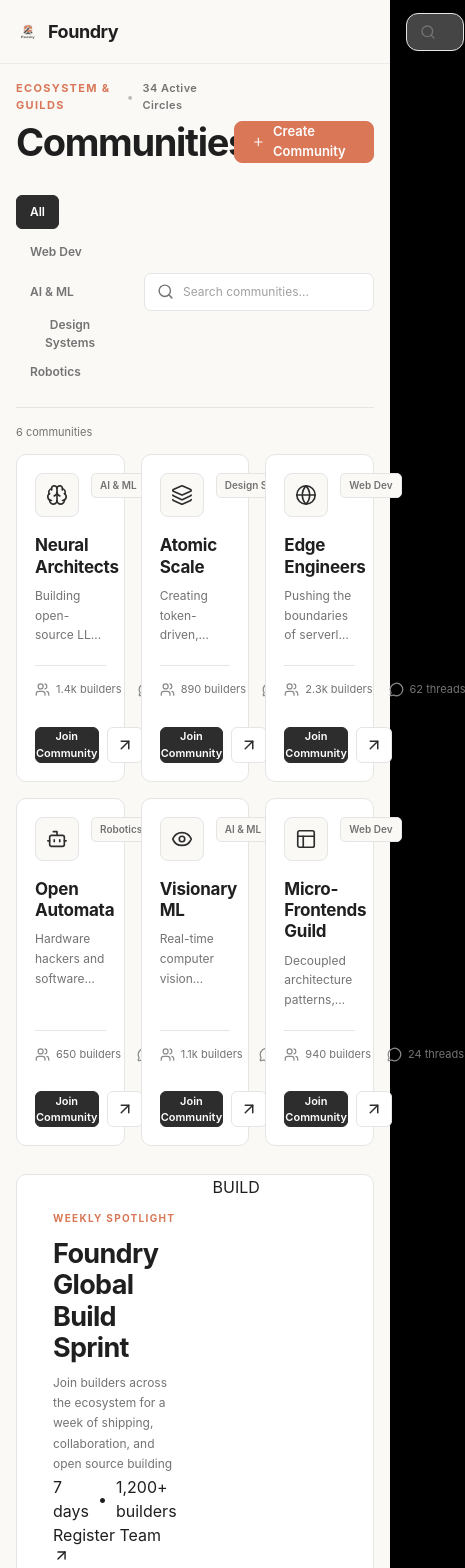
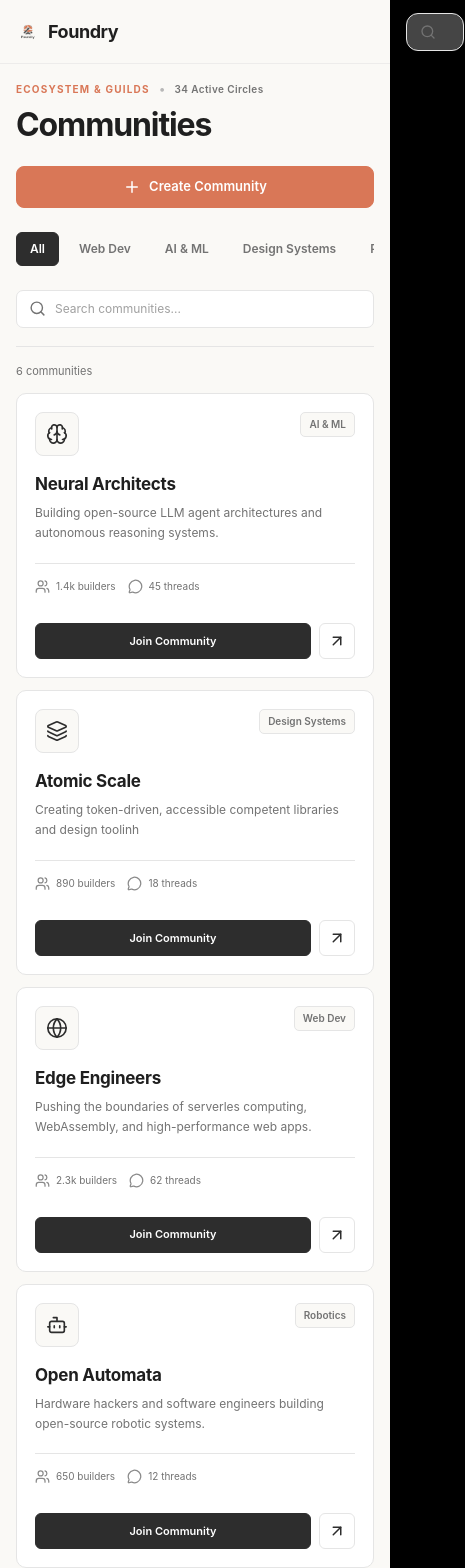
Before and after one commit to TechSage01/Foundry-Frontend, a React (Vite) app: page /communities in a window 390 px wide. Shown: the top 1568 px of the page, 465 px wide, since content can reach past the window. Built offline with nearby package versions, Linux system fonts and the light colour scheme.

Commit message:
style: Communities page styling

```diff
--- a/src/pages/Communities.css
+++ b/src/pages/Communities.css
@@ -458,4 +458,164 @@
   display: flex;
   align-items: center;
   gap: 9px;
+  margin-top: 16px;
+  color: #737373;
+  font-size: 11px;
+  font-weight: 600;
 }
+.spotlight-button {
+  display: inline-flex;
+  align-items: center;
+  gap: 8px;
+  height: 38px;
+  margin-top: 20px;
+  padding: 0 14px;
+  border: 1px solid #d97757;
+  background: #d97757;
+  color: #ffffff;
+  font-family: inherit;
+  font-size: 11px;
+  font-weight: 600;
+  cursor: pointer;
+  transition:
+    background-color 0.2s ease,
+    border-color 0.2s ease;
+}
+.spotlight-button:hover {
+  background: #c86649;
+  border-color: #c86649;
+}
+.spotlight-visual {
+  display: flex;
+  align-items: center;
+  justify-content: center;
+  min-height: 260px;
+  background: #2d2d2d;
+  color: #ffffff;
+  position: relative;
+  overflow: hidden;
+}
+.spotlight-visual::before, .spotlight-visual::after {
+  content: '';
+  position: absolute;
+  border: 1px solid rgba(255, 255, 255, 0.12);
+}
+.spotlight-visual::before{
+  width: 180px;
+  height: 180px;
+  border-radius: 50%;
+}
+
+.spotlight-visual span {
+  position: relative;
+  z-index: 1;
+  color: #ffffff;
+  font-size: 34px;
+  font-weight: 800;
+  letter-spacing: 0.18em;
+}
+
+/* media responsiveness */
+@media (max-width: 1100px) {
+  .community-grid {
+    grid-template-columns: repeat(2, minmax(0,1fr));
+  }
+  .community-spotlight {
+    grid-template-columns: 1fr 0.8fr;
+  }
+}
+@media (max-width: 800px) {
+  .communities-header {
+    align-items: flex-start;
+    flex-direction: column;
+  }
+  .create-community-button {
+    width: 100%;
+  }
+  .communities-controls{
+    align-items: stretch;
+    flex-direction: column;
+  }
+  .community-search {
+    width: 100%;
+  }
+  .community-spotlight {
+    grid-template-columns: 1fr;
+  }
+  .spotlight-visual {
+    min-height: 190px;
+  }
+}
+
+@media (max-width: 600px) {
+  .communities-page {
+    padding-bottom: 32px;
+  }
+  .communities-header {
+    margin-bottom: 24px;
+  }
+  .communities-header h1{
+    font-size: 32px;
+  }
+  .communities-eyebrow {
+    font-size: 10px;
+  }
+  .communities-count {
+    font-size: 10px;
+  }
+  .community-filters {
+    width: 100%;
+    overflow-x: auto;
+    flex-wrap: nowrap;
+    padding-bottom: 4px;
+    scrollbar-width: none;
+  }
+  .community-filters::-webkit-scrollbar {
+    display: none;
+  }
+  .community-filter {
+    flex-shrink: 0;
+  }
+  .community-grid {
+    grid-template-columns: 1fr;
+    gap: 12px;
+  }
+  .community-card {
+    min-height: 0;
+  }
+  .community-card-stats {
+    gap: 12px;
+  }
+  .community-stat {
+    font-size: 10px;
+  }
+  .community-spotlight{
+    margin-top: 20px;
+  }
+  .spotlight-content {
+    padding: 26px 22px;
+  }
+  .spotlight-content h2 {
+    font-size: 23px;
+  }
+  .spotlight-visual {
+    min-height: 160px;
+  }
+  .spotlight-visual span {
+    font-size: 27px;
+  }
+}
+
+@media (max-width: 380px) {
+  .communities-header h1 {
+    font-size: 28px;
+  }
+  .community-card {
+    padding: 15px;
+  }
+  .community-card-stats {
+    flex-direction: column;
+    align-items: flex-start;
+    gap: 8px;
+  }
+}
```
